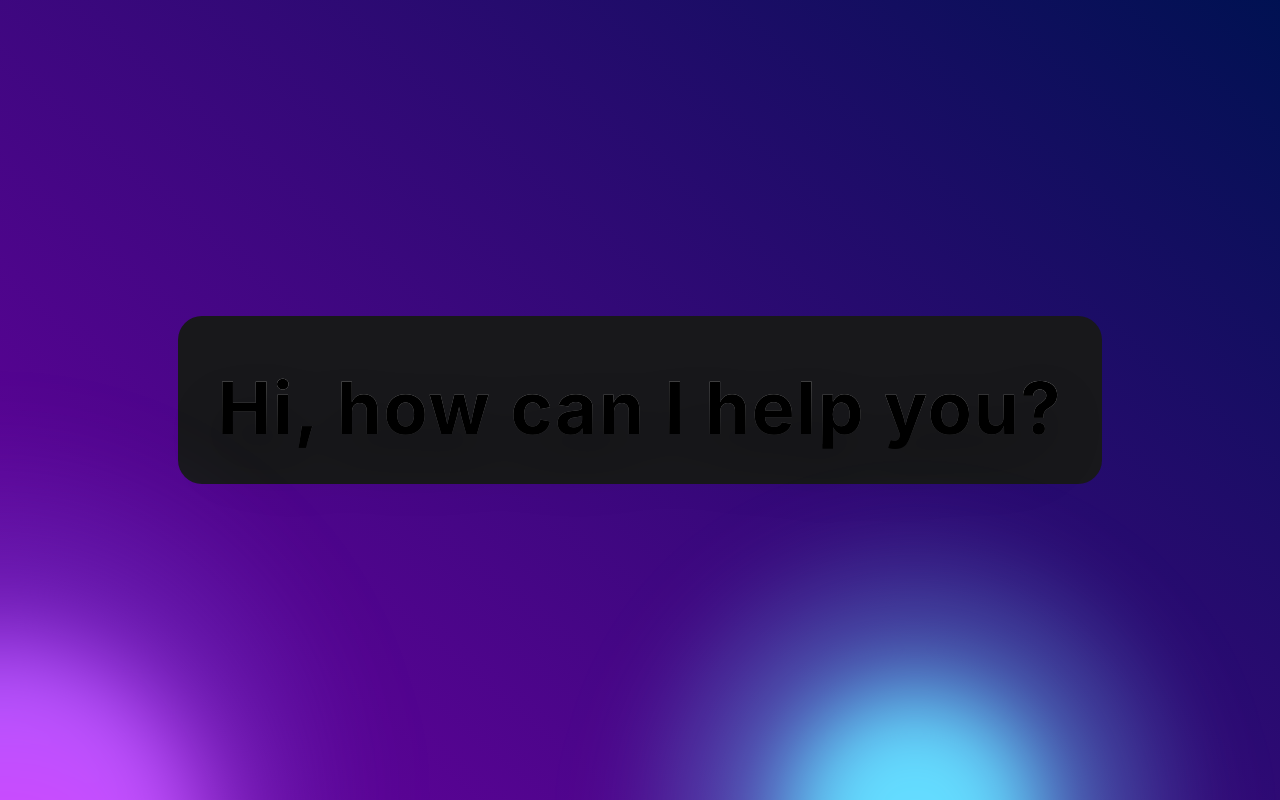
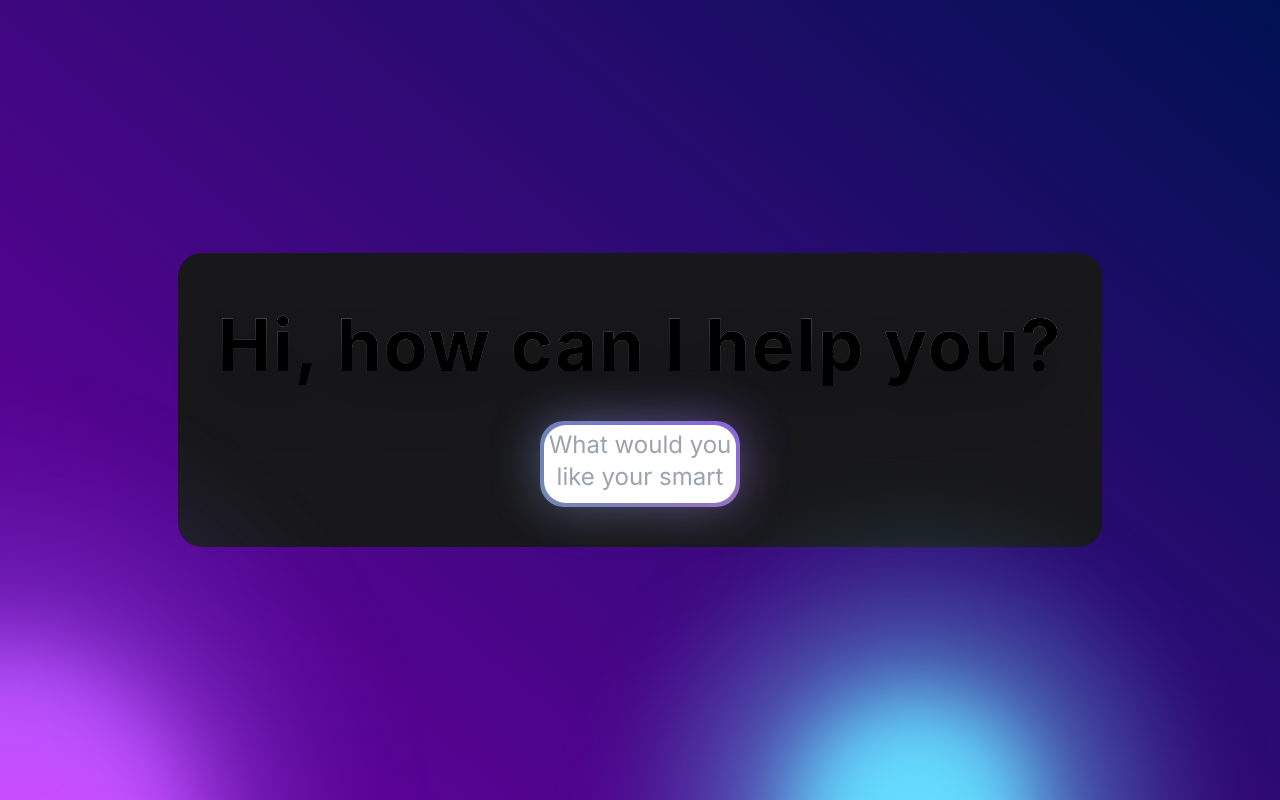
Before and after one commit to joshua-demo/simply-home, a Next.js app in the folder home-portal/: page / in a window 1280 px wide. Built offline with nearby package versions, Linux system fonts and the light colour scheme.

Commit message:
adds animationPresenceWrapper

```diff
--- a/home-portal/app/components/ui/animate-presence-wrapper.tsx
+++ b/home-portal/app/components/ui/animate-presence-wrapper.tsx
@@ -1,13 +1,15 @@
+import { cn } from "@/app/utils/cn"
 import { motion, AnimatePresence } from "framer-motion"
 import { ReactChildren, ReactNode } from "react"
 
-export const AnimatePresenceWrapper = ({ isVisible, children } : { isVisible : boolean, children : ReactNode }) => (
+export const AnimatePresenceWrapper = ({ isVisible, children, className} : { isVisible : boolean, children : ReactNode, className? : string }) => (
   <AnimatePresence>
     {isVisible && (
       <motion.div
         initial={{ opacity: 0 }}
         animate={{ opacity: 1 }}
         exit={{ opacity: 0 }}
+        className={className ?? ""}
       >
         { children }
       </motion.div>
--- a/home-portal/app/components/ui/text-generate-effect.tsx
+++ b/home-portal/app/components/ui/text-generate-effect.tsx
@@ -12,15 +12,10 @@ export const TextGenerateEffect = ({
   className?: string;
   setLoading: Dispatch<SetStateAction<boolean>>;
 }) => {
-  const x = useMotionValue(0)
   const [scope, animate] = useAnimate();
-  useMotionValueEvent(x, "animationComplete", () => {
-    console.log("Animation complete");
-    setLoading(false);
-  });
   let wordsArray = words.split(" ");
   useEffect(() => {
-    animate(
+    const animation = animate(
       "span",
       {
         opacity: 1,
@@ -30,11 +25,12 @@ export const TextGenerateEffect = ({
         delay: stagger(0.2),
       }
     );
+    animation.then(() => setLoading(false));
   }, [scope.current]);
 
   const renderWords = () => {
     return (
-      <motion.div ref={scope}>
+      <motion.div ref={scope} >
         {wordsArray.map((word, idx) => {
           return (
             <motion.span
--- a/home-portal/app/page.tsx
+++ b/home-portal/app/page.tsx
@@ -18,14 +18,14 @@ export default function Home() {
           className="text-center font-bold text-transparent bg-clip-text drop-shadow-2xl bg-gradient-to-b from-white to-white/10"
           setLoading={setLoading}
         />
-        <AnimatePresenceWrapper isVisible={!loading}>
+        <AnimatePresenceWrapper isVisible={!loading} className="mt-10">
           <BackgroundGradient
             className="rounded-[22px] bg-white dark:bg-zinc-900 !p-1"
-            containerClassName="w-[50%] min-w-100px mt-10"
+            containerClassName="min-w-100px w-48 md:w-[200px]"
           >
             <textarea
               placeholder="What would you like your smart home to do?"
-              className="w-full m-0 text-center bg-transparent focus:outline-none text-2xl overflow-visible"
+              className="w-full m-0 text-center bg-transparent focus:outline-none text-2xl overflow-visible resize-none"
             />
             {/* Add microphone button */}
           </BackgroundGradient>
```
